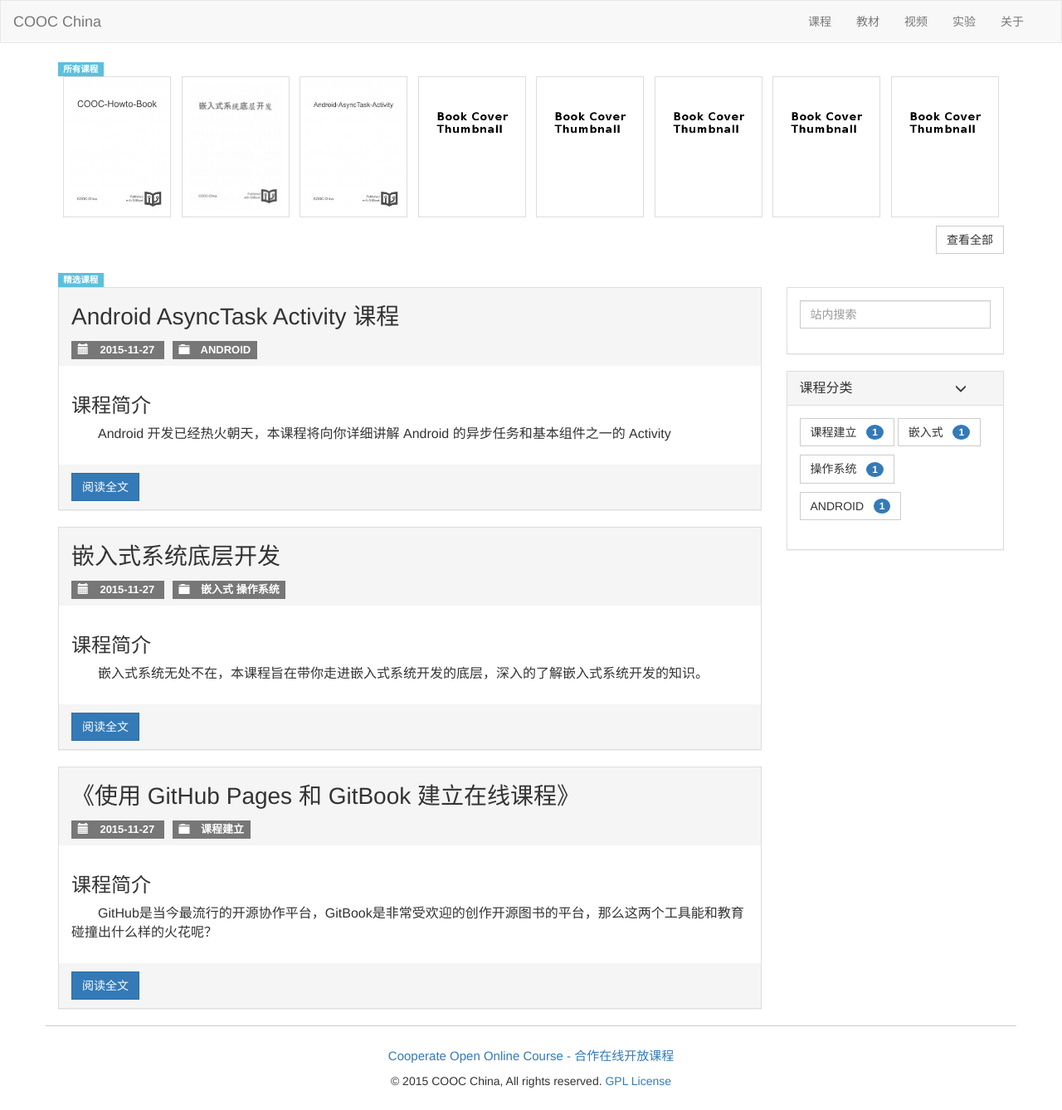
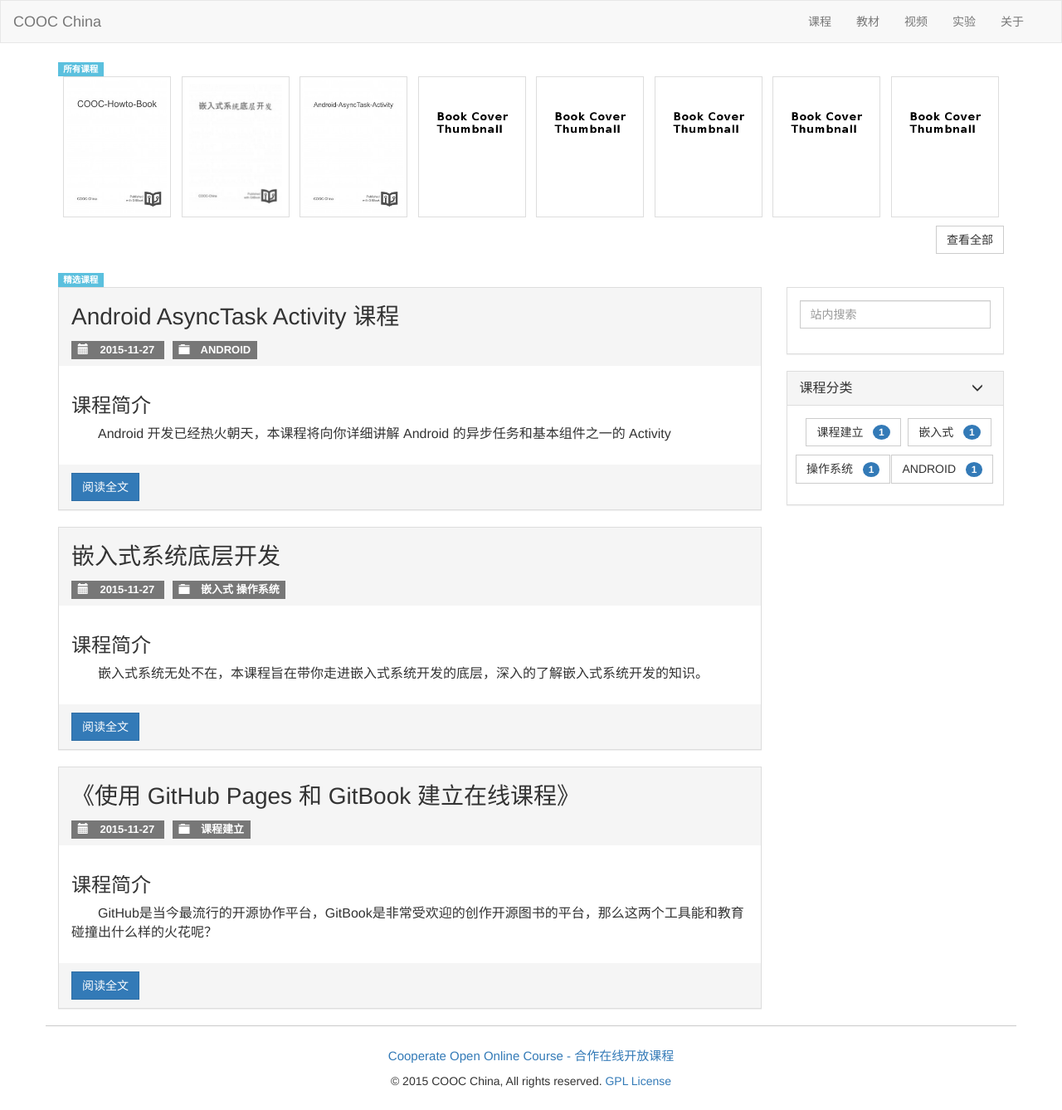
Before and after one commit to COOC-China/cooc-china.github.io, a Jekyll site: the page built from index.md, in a window 1280 px wide. Shown: the whole page at 83% size. Built offline with Jekyll 4.4.1, drawn with Linux system fonts in a browser that asks for light colours.

Commit message:
modify sidebar
Signed-off-by: XieQirong <ngxieqirong@gmail.com>

```diff
--- a/assets/_sass/_sidebar.scss
+++ b/assets/_sass/_sidebar.scss
@@ -10,8 +10,13 @@
     #category{
         ul{
             list-style: none;
+            display:flex;
+            flex: 1;
+            flex-wrap: wrap;
+            justify-content: space-around;
+            padding: 15px 10px ;
+            margin-bottom: 0;
             li{
-                display: inline-block;
                 margin-bottom: 10px;
                 button{
                     text-transform: uppercase;
--- a/assets/css/main.min.scss
+++ b/assets/css/main.min.scss
@@ -9,42 +9,13 @@ html{
 .btn-icon{
     border-radius: 50% !important;
     height: 32px;
-    margin-left: 0;
-    margin-right: 20px;
-    min-width: 32px;
     width: 32px;
-    padding: 0;
-    overflow: hidden;
-    line-height: normal;
     background: transparent;
     border: none;
-    position: relative;
-    display: inline-block;
-    font-weight: 400;
-    text-transform: uppercase;
-    letter-spacing: 0;
-    overflow: hidden;
-    will-change: box-shadow, transform;
-    -webkit-transition: box-shadow 0.2s cubic-bezier(0.4, 0, 1, 1), background-color 0.2s cubic-bezier(0.4, 0, 0.2, 1), color 0.2s cubic-bezier(0.4, 0, 0.2, 1);
-    transition: box-shadow 0.2s cubic-bezier(0.4, 0, 1, 1), background-color 0.2s cubic-bezier(0.4, 0, 0.2, 1), color 0.2s cubic-bezier(0.4, 0, 0.2, 1);
     outline: none;
     cursor: pointer;
-    text-decoration: none;
     text-align: center;
-    vertical-align: middle;
-}
-
-.btn-icon::-moz-focus-inner {
-    border: 0;
-}
-.btn-icon:hover {
-    background-color: rgba(158, 158, 158, 0.20);
-}
-.btn-icon:focus:not(:active) {
-    background-color: rgba(0, 0, 0, 0.12);
-}
-.btn-icon:active {
-    background-color: rgba(158, 158, 158, 0.40);
+    vertical-align: baseline;
 }
 #main{
     overflow: hidden;
```
